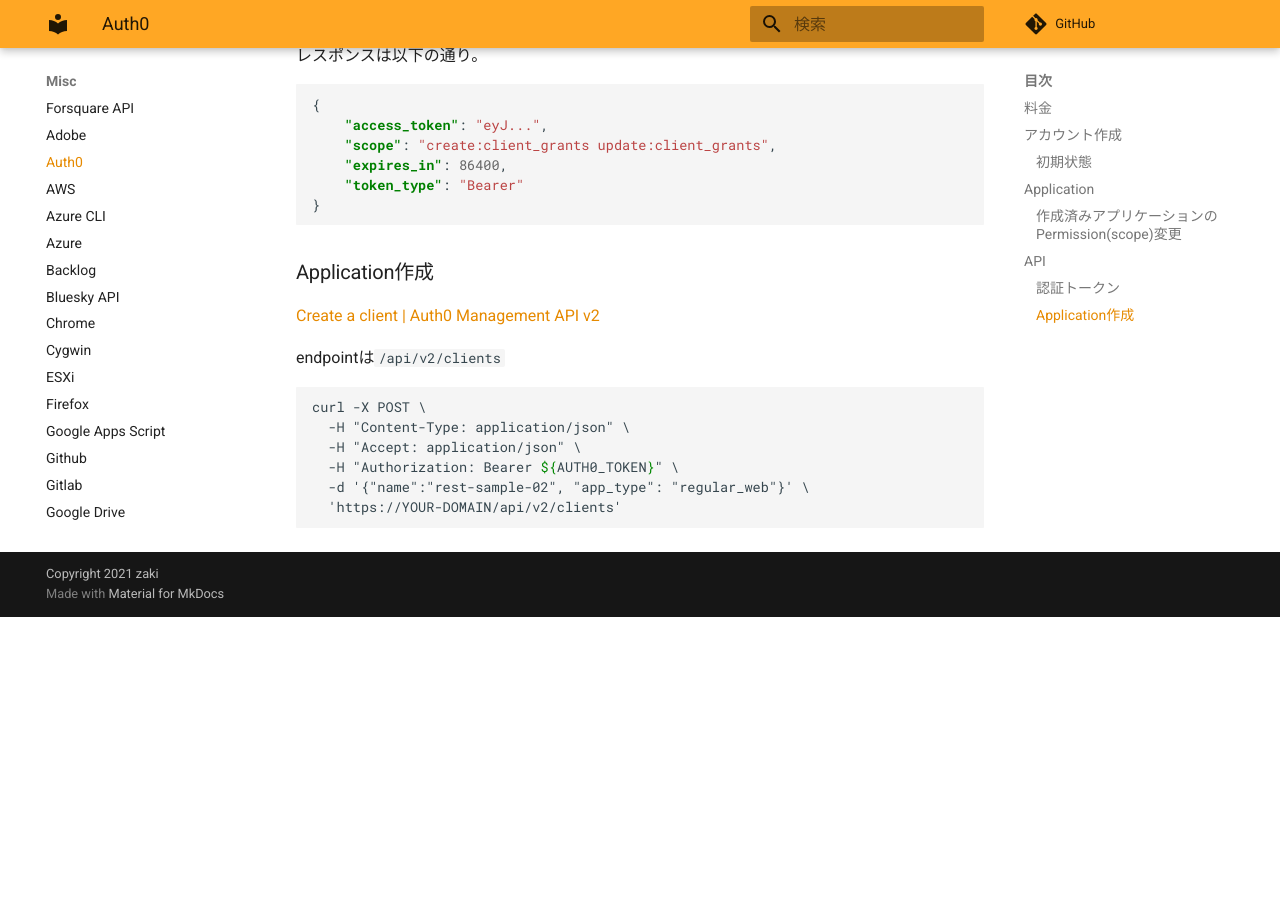
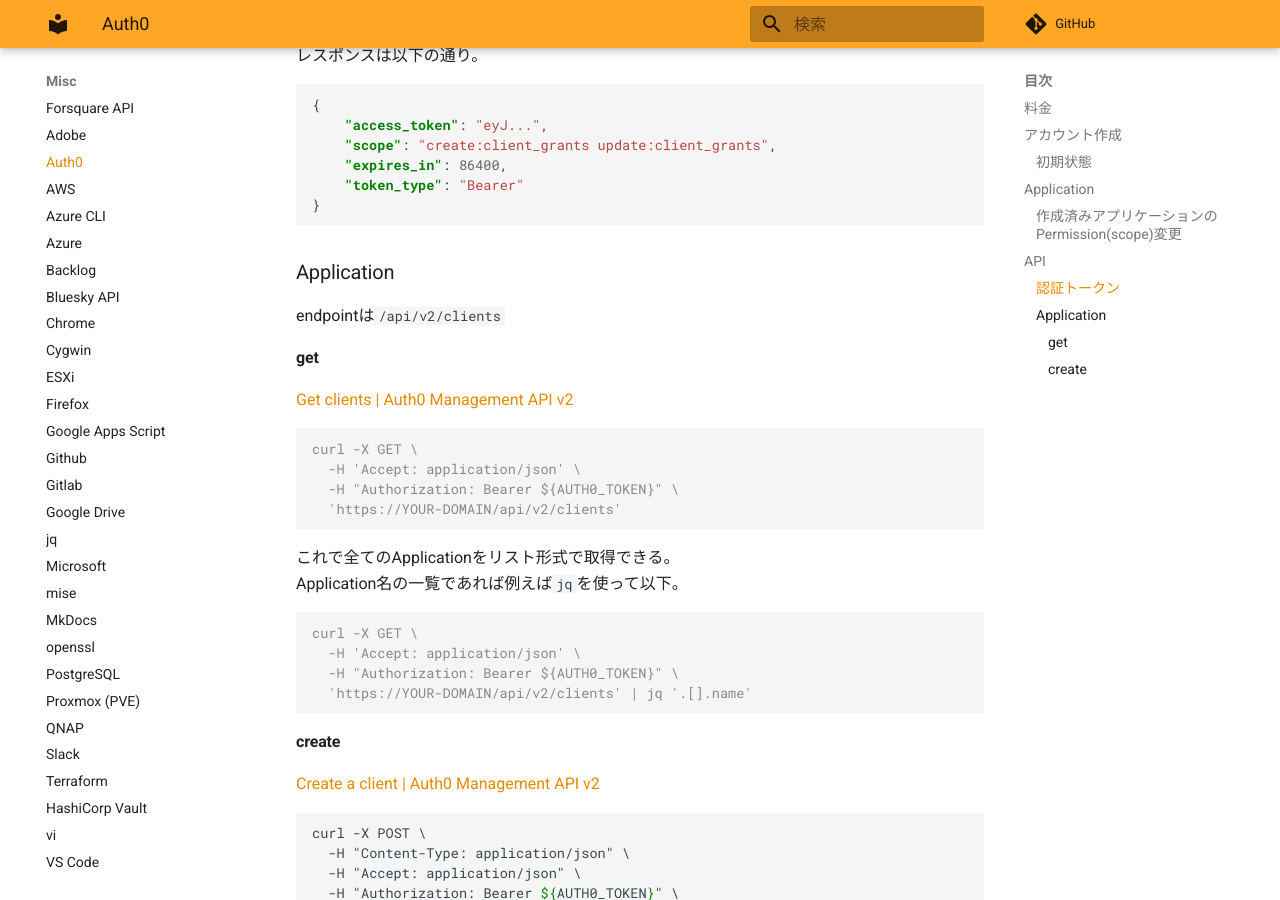
Before and after one commit to zaki-lknr/docs, an MkDocs documentation site: the page built from docs/Misc/auth0.md, in a window 1280 px wide and 900 px high, scrolled down 1630 px. Built offline with MkDocs 1.6.1 and Material for MkDocs 9.7.7, drawn with Linux system fonts in a browser that asks for light colours; comment, search, counter and statistics services are not loaded; before the commit the page ends 2247 px from its top, so only the background shows below that.

Commit message:
add: misc/auth0: application取得

````diff
--- a/docs/Misc/auth0.md
+++ b/docs/Misc/auth0.md
@@ -66,11 +66,34 @@ curl -H 'content-type: application/x-www-form-urlencoded' \
 }
 ```
 
-### Application作成
+### Application
+
+endpointは`/api/v2/clients`
+
+#### get
+
+[Get clients | Auth0 Management API v2](https://auth0.com/docs/api/management/v2/clients/get-clients)
+
+```console
+curl -X GET \
+  -H 'Accept: application/json' \
+  -H "Authorization: Bearer ${AUTH0_TOKEN}" \
+  'https://YOUR-DOMAIN/api/v2/clients'
+```
+
+これで全てのApplicationをリスト形式で取得できる。
+Application名の一覧であれば例えば`jq`を使って以下。
+
+```console
+curl -X GET \
+  -H 'Accept: application/json' \
+  -H "Authorization: Bearer ${AUTH0_TOKEN}" \
+  'https://YOUR-DOMAIN/api/v2/clients' | jq '.[].name'
+```
+
+#### create
 
 [Create a client | Auth0 Management API v2](https://auth0.com/docs/api/management/v2/clients/post-clients)
-
-endpointは`/api/v2/clients`
 
 ```command
 curl -X POST \
````
